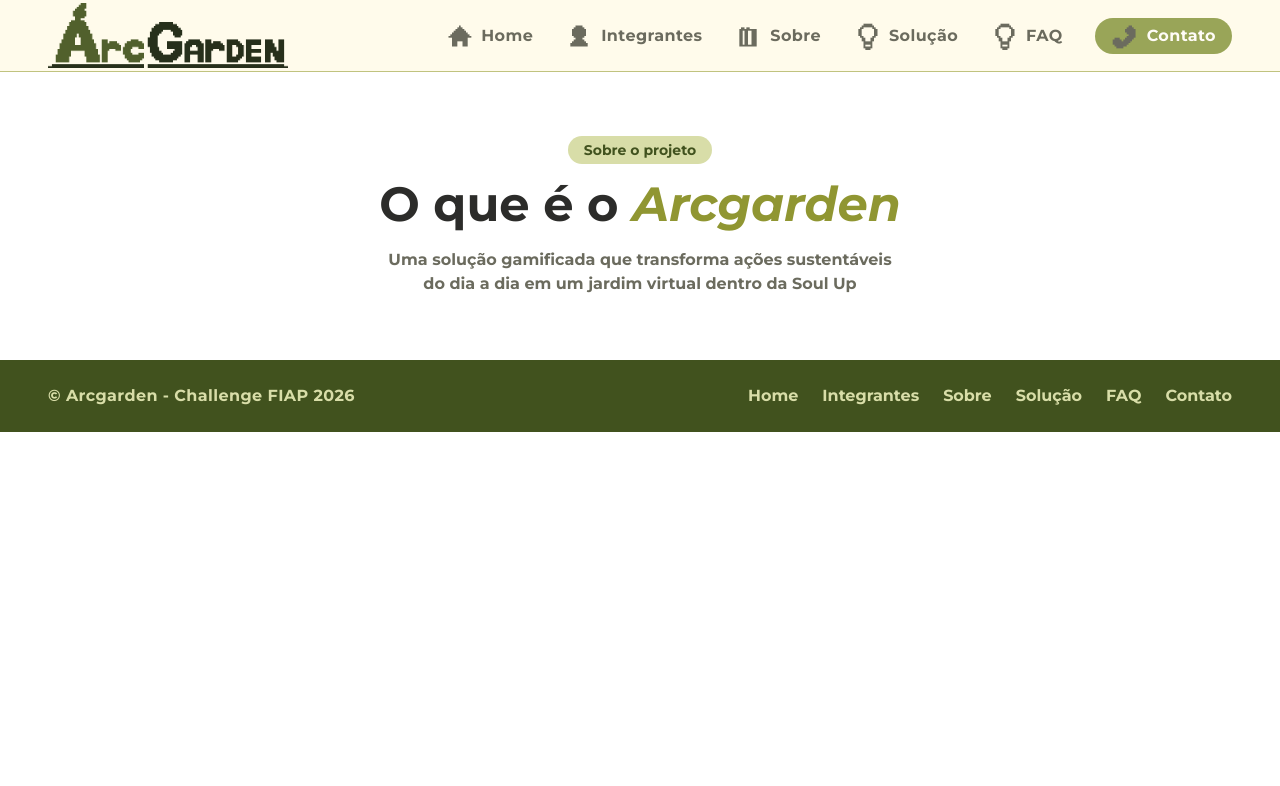
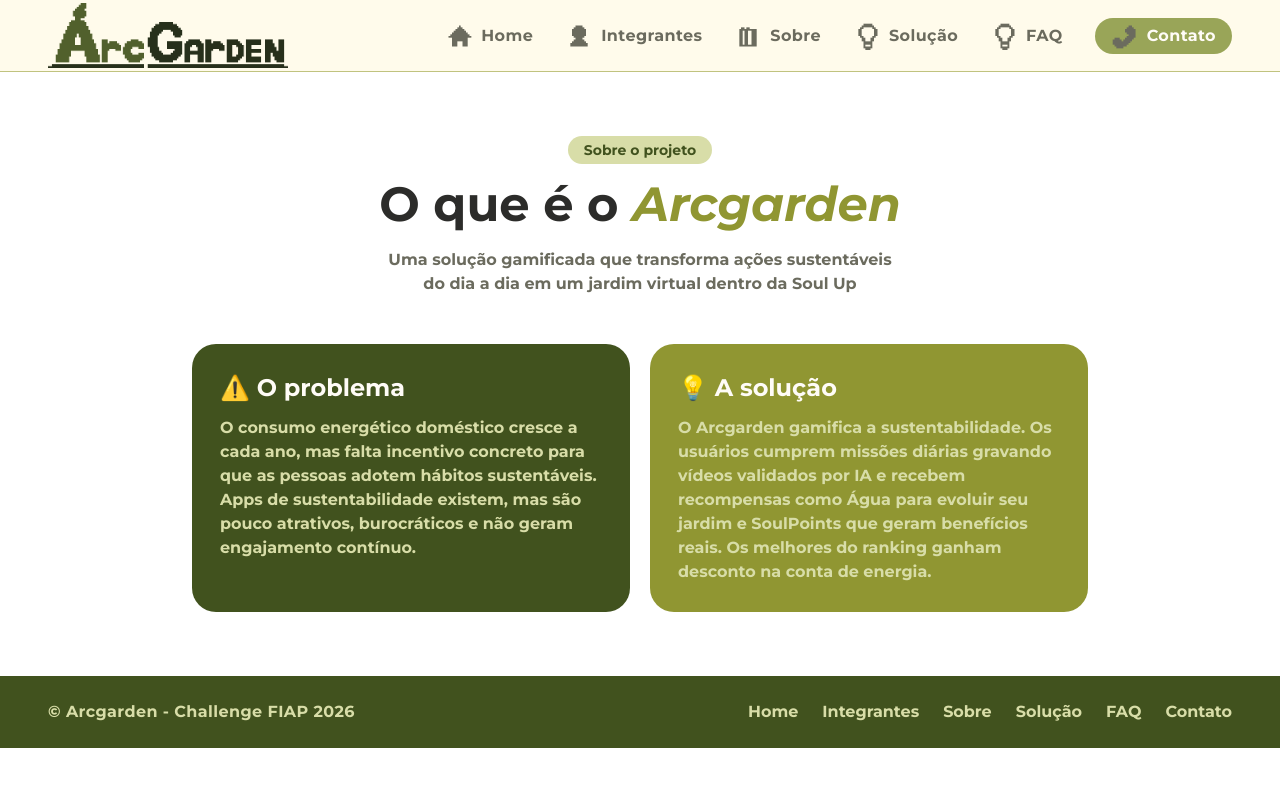
Before and after one commit to HayanoIche/ArcGarden-FrontEnd, a React (Vite) app: page /sobre in a window 1280 px wide. Shown: the top 786 px of the page. Built offline with nearby package versions, Linux system fonts and the light colour scheme.

Commit message:
feat: componente problemasolucao na sobre

```diff
--- /dev/null
+++ b/src/components/Sobre/ProblemaSolucao.tsx
@@ -0,0 +1,30 @@
+export default function ProblemaSolucao() {
+  return (
+    <div className="flex flex-col lg:flex-row gap-5 w-full max-w-sm lg:max-w-4xl mx-auto mt-12">
+      <div className="flex-1 bg-[var(--g4)] rounded-3xl p-7 flex flex-col gap-3">
+        <h3 className="font-bold text-[var(--bg-main)] text-2xl flex items-center gap-2">
+          ⚠️ O problema
+        </h3>
+        <p className="font-bold text-[var(--g1)]">
+          O consumo energético doméstico cresce a cada ano, mas falta
+          incentivo concreto para que as pessoas adotem hábitos sustentáveis.
+          Apps de sustentabilidade existem, mas são pouco atrativos,
+          burocráticos e não geram engajamento contínuo.
+        </p>
+      </div>
+
+      <div className="flex-1 bg-[var(--g3)] rounded-3xl p-7 flex flex-col gap-3">
+        <h3 className="font-bold text-[var(--bg-main)] text-2xl flex items-center gap-2">
+          💡 A solução
+        </h3>
+        <p className="font-bold text-[var(--g1)]">
+          O Arcgarden gamifica a sustentabilidade. Os usuários cumprem
+          missões diárias gravando vídeos validados por IA e recebem
+          recompensas como Água para evoluir seu jardim e SoulPoints que
+          geram benefícios reais. Os melhores do ranking ganham desconto na
+          conta de energia.
+        </p>
+      </div>
+    </div>
+  );
+}
--- a/src/pages/Sobre.tsx
+++ b/src/pages/Sobre.tsx
@@ -1,3 +1,5 @@
+import ProblemaSolucao from '../components/Sobre/ProblemaSolucao';
+
 export default function Sobre() {
   return (
     <div className="flex flex-col items-center py-16 px-6 w-full">
@@ -23,6 +25,10 @@
         </p>
       </div>
 
+     <ProblemaSolucao />
+
     </div>
+
+
   );
 }
```
